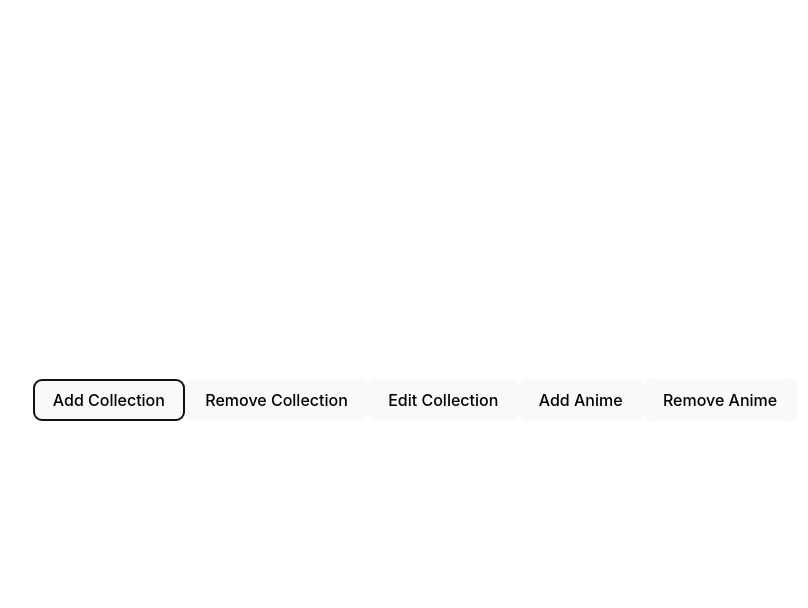
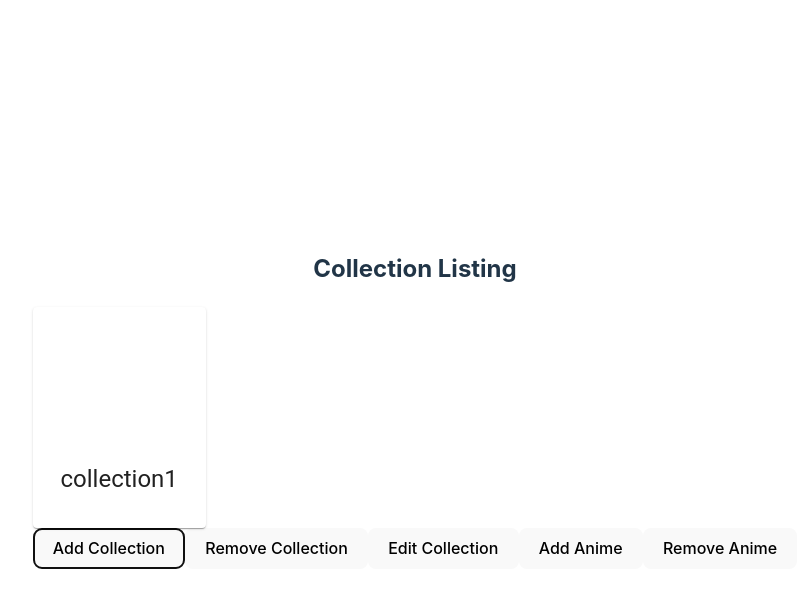
Before and after one commit to adityaputral/anime-list-collection, a React (Vite) app: page /collection-list in a window 1280 px wide. Both pictures are taken after a click on the button "Add Collection". Shown: the top 608 px of the page, without its empty margins (225-1033 px from the left). Built offline with nearby package versions, Linux system fonts and the light colour scheme.

Commit message:
add dummy collection card

```diff
--- a/src/pages/collection-listing/CollectionListing.tsx
+++ b/src/pages/collection-listing/CollectionListing.tsx
@@ -1,4 +1,11 @@
 import { useSelector, useDispatch } from 'react-redux';
+import Card from '@mui/material/Card';
+import CardContent from '@mui/material/CardContent';
+import CardMedia from '@mui/material/CardMedia';
+import Typography from '@mui/material/Typography';
+import Grid from '@mui/material/Grid';
+import { CardActionArea } from '@mui/material';
+import { useNavigate } from 'react-router-dom';
 import {
   addCollection,
   removeCollection,
@@ -8,6 +15,7 @@ import {
 } from '../../store/animeCollections';
 
 export default function Counter() {
+  const navigate = useNavigate();
   const collections = useSelector(
     (state) => state.animeCollections.collections
   );
@@ -15,6 +23,48 @@ export default function Counter() {
 
   return (
     <div>
+      <h2>Collection Listing</h2>
+      <Grid container spacing={3}>
+        {collections &&
+          collections.length > 0 &&
+          collections.map((collection, i: number) => {
+            let showMore = true;
+            function toggleShowMore() {
+              showMore = !showMore;
+            }
+            return (
+              <>
+                <Grid item xs={12} sm={6} md={4} lg={3} key={i}>
+                  <CardActionArea>
+                    <Card
+                      sx={{ height: '100%' }}
+                      onClick={() =>
+                        navigate(`collection-list/${collection.id}/detail`)
+                      }
+                    >
+                      <CardMedia
+                        sx={{ height: 140 }}
+                        image={
+                          collection.animeList &&
+                          collection.animeList.length > 0
+                            ? collection.animeList[0].bannerImage
+                            : ''
+                        }
+                        title={collection.name}
+                      />
+                      <CardContent>
+                        <Typography gutterBottom variant="h5" component="div">
+                          {collection.name}
+                        </Typography>
+                      </CardContent>
+                    </Card>
+                  </CardActionArea>
+                </Grid>
+              </>
+            );
+          })}
+      </Grid>
+
       <div>
         <button
           aria-label="Increment value"
```
